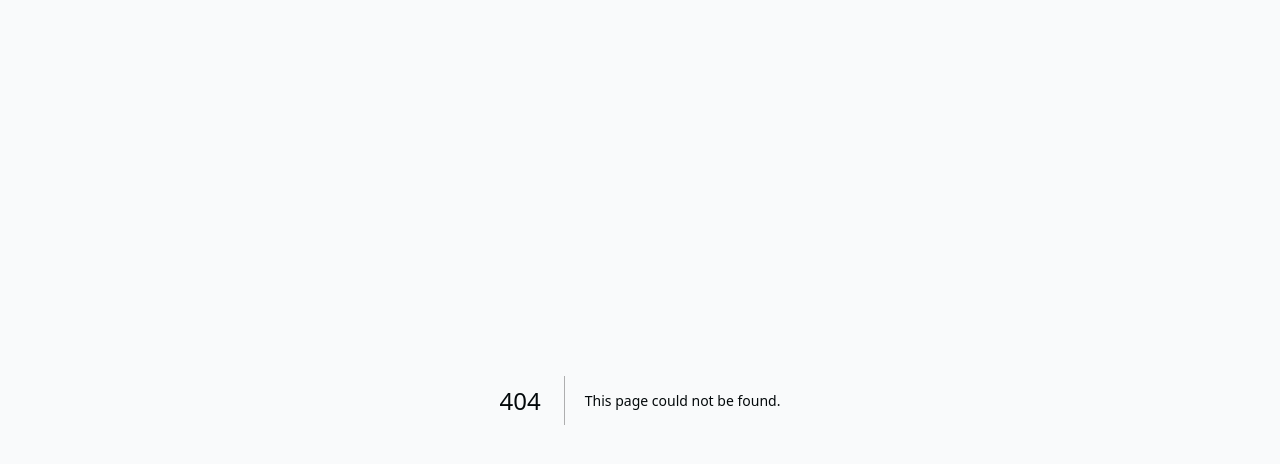
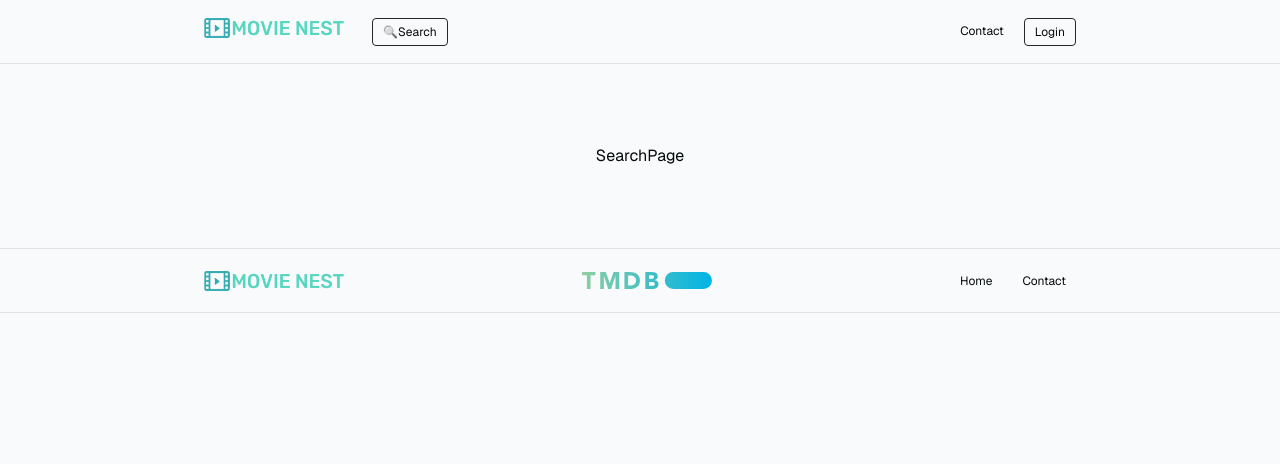
Before and after one commit to rakenduste-programmeerimine-2023/movie-nest, a Next.js app: page /search in a window 1280 px wide. Before the commit this address had no page. Shown: the top 464 px of the page. Built offline with nearby package versions, Linux system fonts and the light colour scheme; no server answers.

Commit message:
feat:created search page basis

```diff
--- /dev/null
+++ b/app/search/page.jsx
@@ -0,0 +1,27 @@
+import React from 'react'
+import HeaderButton from "@/components/HeaderButton";
+import Footer from "@/components/Footer";
+
+function SearchPage() {
+  return (
+    <div className="flex-1 w-full flex flex-col gap-20 items-center">
+
+        <nav className="w-full flex justify-center border-b border-b-foreground/10 h-16">
+        <div className="w-full max-w-4xl flex justify-between items-center p-3 text-sm">
+          <HeaderButton />
+        </div>
+      </nav>
+      SearchPage
+
+      <footer className="w-full border-t border-t-foreground/10">
+        <div className="w-full flex justify-center border-b border-b-foreground/10 h-16">
+          <div className="w-full max-w-4xl flex justify-between items-center p-3 text-sm">
+            <Footer />
+          </div>
+        </div>
+      </footer>
+    </div>
+  )
+}
+
+export default SearchPage
--- a/components/HeaderButton.tsx
+++ b/components/HeaderButton.tsx
@@ -10,12 +10,14 @@ export default function HeaderButton() {
     <div className="button-container">
       <div className="left-buttons">
         <Image src={logo} alt="Logo" className="logo-image" />
+        <Link href="/search">
         <button className="search-button">
           <span role="img" aria-label="luup">
             🔍
           </span>
           Search
         </button>
+        </Link>
       </div>
       <div className="right-buttons">
         <Link href="/contact">
```
